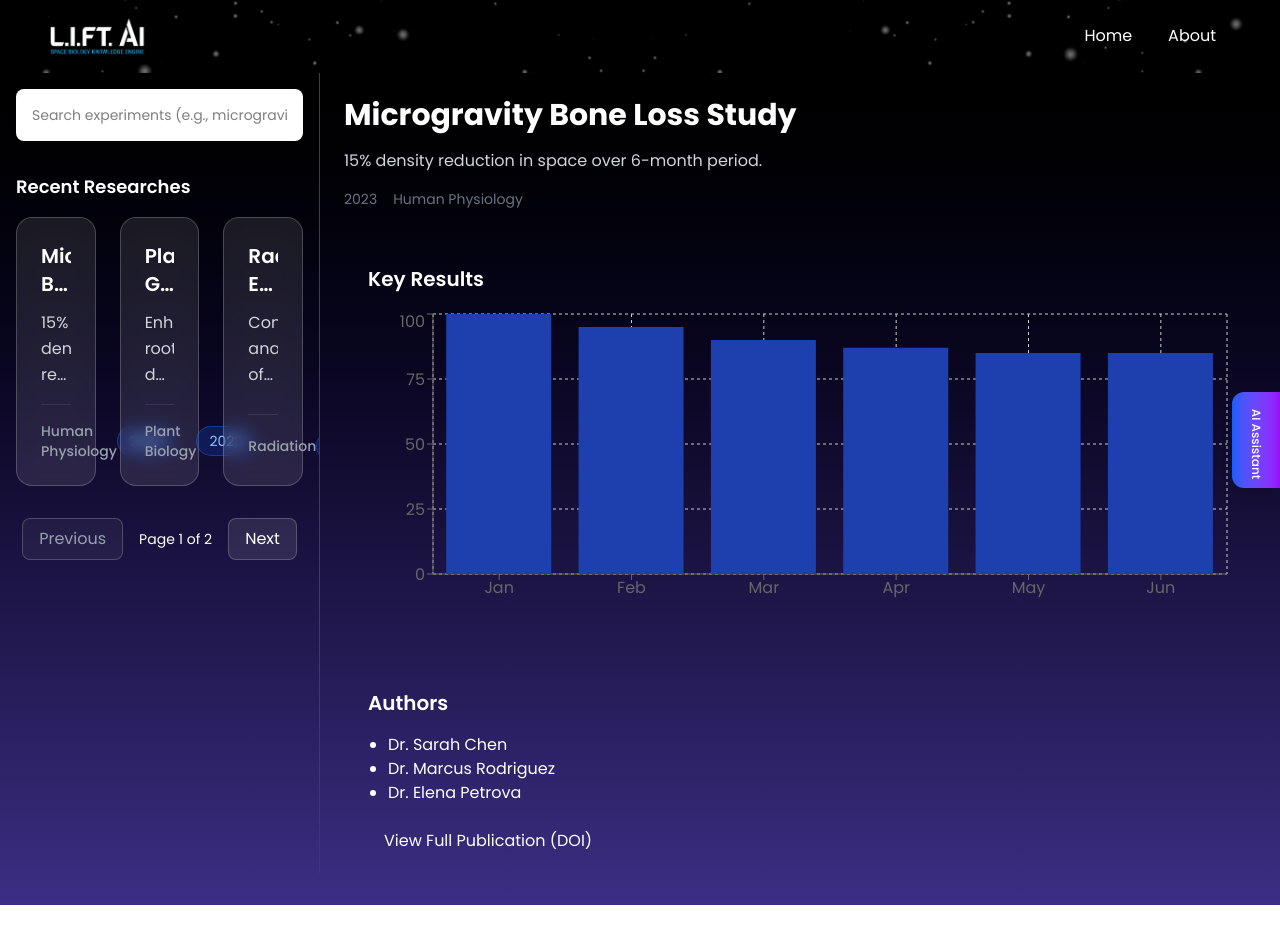
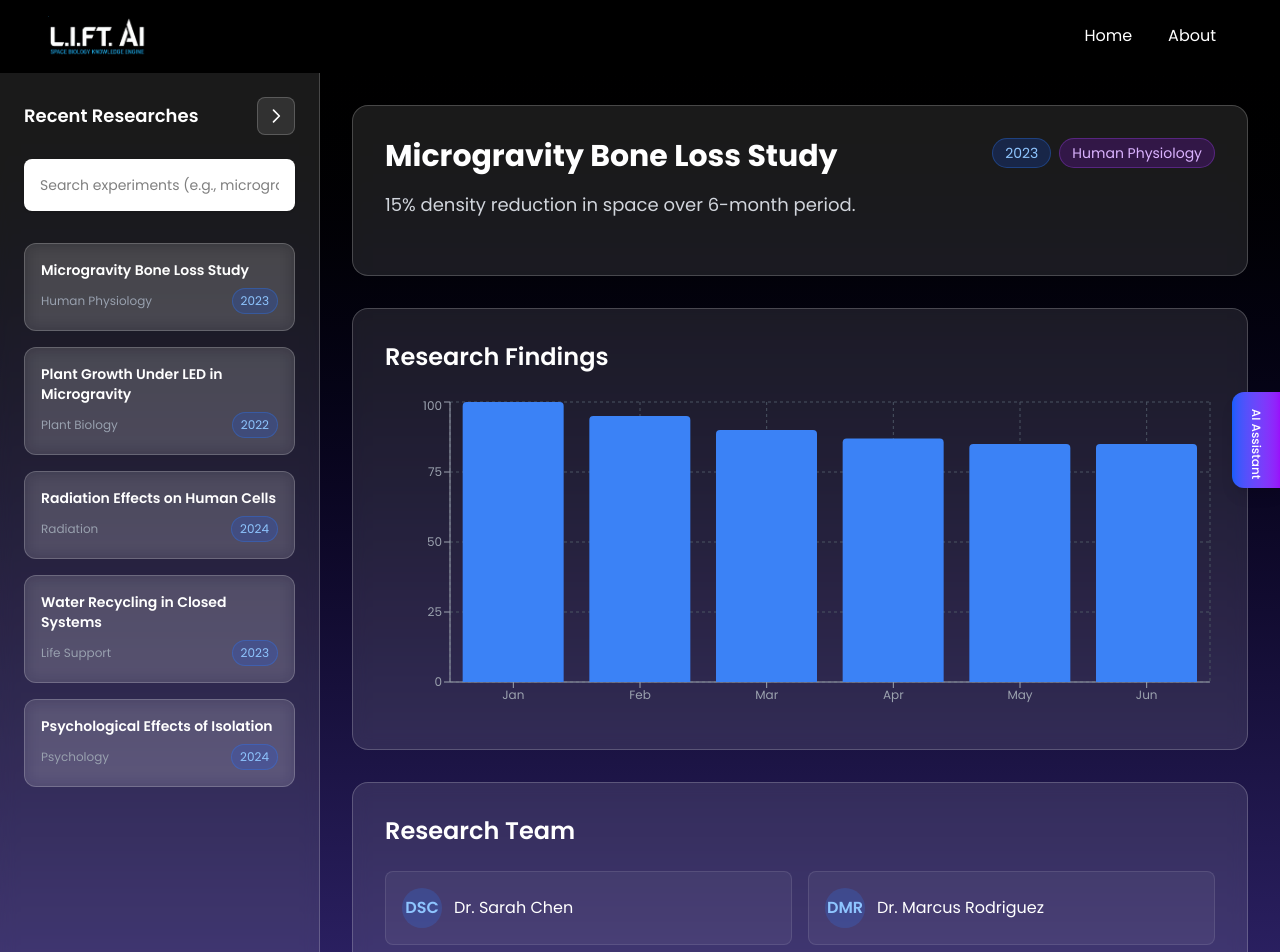
Before and after one commit to jeriel08/nasa-space-app, a React (Vite) app in the folder frontend-react/: page /research/1 in a window 1280 px wide. Shown: the top 952 px of the page. Before the commit the page ends 905 px from the top, so only its background shows below. Built offline with nearby package versions, Linux system fonts and the light colour scheme.

Commit message:
Improve UI

```diff
--- a/frontend-react/src/App.jsx
+++ b/frontend-react/src/App.jsx
@@ -28,7 +28,7 @@ function App() {
   ];
 
   return (
-    <div className="bg-gray-100 pb-8 min-h-screen bg-gradient-to-t from-[#3C2E84] to-black text-white font-display relative">
+    <div className="bg-gray-100 min-h-screen bg-gradient-to-t from-[#3C2E84] to-black text-white font-display relative">
       <StarsBackground />
       <Navbar />
 
@@ -94,7 +94,7 @@ function App() {
                   </div>
 
                   {/* Main Content Area */}
-                  <div className="bg-white/10 backdrop-blur-sm rounded-2xl p-8 shadow-2xl">
+                  <div className="bg-white/10 backdrop-blur-sm rounded-2xl p-8 mb-10 shadow-2xl">
                     {searchQuery ? (
                       // Show ResearchCard when there's a search query
                       <section>
--- a/frontend-react/src/components/Chatbot.jsx
+++ b/frontend-react/src/components/Chatbot.jsx
@@ -186,7 +186,7 @@ const Chatbot = ({ isOpen, onClose }) => {
               value={inputMessage}
               onChange={(e) => setInputMessage(e.target.value)}
               onKeyPress={handleKeyPress}
-              placeholder="Ask about space research, microgravity, radiation..."
+              placeholder="Ask about space, research..."
               className="w-full bg-gray-800 text-white rounded-xl px-4 py-3 pr-12 resize-none focus:outline-none focus:ring-2 focus:ring-blue-500 text-sm placeholder-gray-400 border border-gray-700"
               rows="1"
               style={{ minHeight: "50px", maxHeight: "120px" }}
--- a/frontend-react/src/components/Navbar.jsx
+++ b/frontend-react/src/components/Navbar.jsx
@@ -2,7 +2,7 @@ import logo from "../assets/logo text.png";
 
 export default function Navbar() {
   return (
-    <nav class="text-white sticky bg-[image:url('/star.png')] top-0 z-50 px-8">
+    <nav class="text-white sticky bg-black top-0 z-50 px-8">
       <div class="container mx-auto px-4">
         <div class="flex justify-between items-center py-4">
           {/* Logo */}
--- a/frontend-react/src/components/ResearchDetail.jsx
+++ b/frontend-react/src/components/ResearchDetail.jsx
@@ -8,96 +8,250 @@ import {
   CartesianGrid,
   Tooltip,
   ResponsiveContainer,
-} from "recharts"; // Chart imports
+} from "recharts";
 import SearchInput from "./SearchInput";
-import LatestResearches from "./LatestResearches"; // Reuse for sidebar
+import ResearchSidebar from "./ResearchSidebar";
 
 export default function ResearchDetail({ researches }) {
-  const { id } = useParams(); // Get ID from URL
-  const research = researches.find((r) => r.id === parseInt(id)); // Find matching data
+  const { id } = useParams();
+  const research = researches.find((r) => r.id === parseInt(id));
+  const [sidebarSearch, setSidebarSearch] = useState("");
+  const [isSidebarCollapsed, setIsSidebarCollapsed] = useState(false);
 
-  const [sidebarSearch, setSidebarSearch] = useState(""); // Sidebar filter
   const filteredRecents = researches
     .filter((item) =>
       item.title.toLowerCase().includes(sidebarSearch.toLowerCase())
     )
-    .slice(0, 5); // Limit to 5 for sidebar
+    .slice(0, 5);
 
   if (!research) {
     return (
       <div className="text-center p-8">
         Research not found.{" "}
-        <Link to="/" className="text-nasa-accent">
+        <Link to="/" className="text-blue-400 hover:text-blue-300">
           Go Home
         </Link>
       </div>
     );
   }
 
+  const toggleSidebar = () => {
+    setIsSidebarCollapsed(!isSidebarCollapsed);
+  };
+
   return (
-    <div className="flex h-screen overflow-hidden">
-      {/* Sidebar (20-30% width) */}
-      <aside className="w-80 bg-nasa-card p-4 overflow-auto border-r border-gray-700">
+    <div className="flex min-h-screen">
+      {/* Sidebar */}
+      <aside
+        className={`bg-white/10 backdrop-blur-sm border-r border-white/20 p-6 overflow-auto transition-all duration-300 ${
+          isSidebarCollapsed ? "w-20" : "w-80"
+        }`}
+      >
+        {/* Sidebar Header with Toggle Button */}
+        <div
+          className={`flex items-center ${
+            isSidebarCollapsed ? "justify-center" : "justify-between"
+          } mb-6`}
+        >
+          {!isSidebarCollapsed && (
+            <h3 className="text-lg font-semibold text-white">
+              Recent Researches
+            </h3>
+          )}
+          <button
+            onClick={toggleSidebar}
+            className="p-2 rounded-lg bg-white/10 hover:bg-white/20 border border-white/20 transition-all duration-200 group"
+            aria-label={
+              isSidebarCollapsed ? "Expand sidebar" : "Collapse sidebar"
+            }
+          >
+            <svg
+              className={`w-5 h-5 text-white transition-transform duration-300 ${
+                isSidebarCollapsed ? "rotate-180" : ""
+              }`}
+              fill="none"
+              stroke="currentColor"
+              viewBox="0 0 24 24"
+            >
+              <path
+                strokeLinecap="round"
+                strokeLinejoin="round"
+                strokeWidth={2}
+                d={isSidebarCollapsed ? "M15 19l-7-7 7-7" : "M9 5l7 7-7 7"}
+              />
+            </svg>
+          </button>
+        </div>
+
+        {/* Search Input - Hidden when collapsed */}
+        {!isSidebarCollapsed && (
+          <div className="mb-6">
             <SearchInput
               query={sidebarSearch}
               onQueryChange={setSidebarSearch}
-          className="mb-4" // Compact
+              placeholder="Search recent researches..."
             />
-        <h3 className="text-lg font-semibold mb-4">Recent Researches</h3>
-        <LatestResearches researches={filteredRecents} />{" "}
-        {/* Reused, but sidebar-sized */}
+          </div>
+        )}
+
+        {/* Sidebar Content - Now handled by ResearchSidebar component */}
+        <ResearchSidebar
+          researches={filteredRecents}
+          collapsed={isSidebarCollapsed}
+        />
       </aside>
 
-      {/* Main Content (70-80%) */}
-      <main className="flex-1 p-6 overflow-auto">
-        {/* Summary Hero */}
-        <div className="mb-8">
-          <h1 className="text-3xl font-bold mb-4">{research.title}</h1>
-          <p className="text-gray-300 mb-4">{research.summary}</p>
-          <div className="flex gap-4 text-sm text-gray-500">
-            <span>{research.year}</span>
-            <span>{research.theme}</span>
+      {/* Main Content */}
+      <main className="flex-1 p-8 overflow-auto">
+        {/* Mobile Toggle Button */}
+        <button
+          onClick={toggleSidebar}
+          className="lg:hidden fixed top-4 left-4 z-50 p-2 rounded-lg bg-white/10 hover:bg-white/20 border border-white/20 transition-all duration-200 backdrop-blur-sm"
+          aria-label={
+            isSidebarCollapsed ? "Expand sidebar" : "Collapse sidebar"
+          }
+        >
+          <svg
+            className="w-5 h-5 text-white"
+            fill="none"
+            stroke="currentColor"
+            viewBox="0 0 24 24"
+          >
+            <path
+              strokeLinecap="round"
+              strokeLinejoin="round"
+              strokeWidth={2}
+              d="M4 6h16M4 12h16M4 18h16"
+            />
+          </svg>
+        </button>
+
+        {/* Rest of your main content remains the same */}
+        <div className="bg-white/10 backdrop-blur-sm rounded-2xl p-8 mb-8 border border-white/20">
+          <div className="flex justify-between items-start mb-4">
+            <h1 className="text-3xl font-bold text-white flex-1 mr-4">
+              {research.title}
+            </h1>
+            <div className="flex gap-2">
+              <span className="bg-blue-600/20 text-blue-300 px-3 py-1 rounded-full border border-blue-500/30 text-sm">
+                {research.year}
+              </span>
+              <span className="bg-purple-600/20 text-purple-300 px-3 py-1 rounded-full border border-purple-500/30 text-sm">
+                {research.theme}
+              </span>
             </div>
           </div>
 
-        {/* Graph */}
-        <div className="bg-nasa-card rounded-lg p-6 mb-8">
-          <h2 className="text-xl font-semibold mb-4">Key Results</h2>
-          <ResponsiveContainer width="100%" height={300}>
+          <p className="text-gray-300 text-lg leading-relaxed mb-6">
+            {research.summary}
+          </p>
+
+          {research.tags && (
+            <div className="flex flex-wrap gap-2">
+              {research.tags.map((tag, index) => (
+                <span
+                  key={index}
+                  className="bg-white/10 text-gray-300 px-3 py-1 rounded-full text-sm border border-white/20"
+                >
+                  {tag}
+                </span>
+              ))}
+            </div>
+          )}
+        </div>
+
+        {/* Graph Section */}
+        {research.data && (
+          <div className="bg-white/10 backdrop-blur-sm rounded-2xl p-8 mb-8 border border-white/20">
+            <h2 className="text-2xl font-semibold mb-6 text-white">
+              Research Findings
+            </h2>
+            <div className="h-80">
+              <ResponsiveContainer width="100%" height="100%">
                 <BarChart data={research.data}>
-              <CartesianGrid strokeDasharray="3 3" />
-              <XAxis dataKey="month" />{" "}
-              {/* Adjust dataKey based on your data */}
-              <YAxis />
-              <Tooltip />
-              <Bar dataKey="density" fill="#1e40af" />{" "}
-              {/* Or 'growth', 'viability' */}
+                  <CartesianGrid strokeDasharray="3 3" stroke="#4B5563" />
+                  <XAxis dataKey="month" stroke="#9CA3AF" fontSize={12} />
+                  <YAxis stroke="#9CA3AF" fontSize={12} />
+                  <Tooltip
+                    contentStyle={{
+                      backgroundColor: "rgba(30, 41, 59, 0.8)",
+                      backdropFilter: "blur(10px)",
+                      border: "1px solid rgba(255, 255, 255, 0.2)",
+                      borderRadius: "8px",
+                      color: "white",
+                    }}
+                  />
+                  <Bar dataKey="density" fill="#3B82F6" radius={[4, 4, 0, 0]} />
                 </BarChart>
               </ResponsiveContainer>
             </div>
+          </div>
+        )}
 
-        {/* Authors & Link */}
-        <div className="bg-nasa-card rounded-lg p-6">
-          <h2 className="text-xl font-semibold mb-4">Authors</h2>
-          <ul className="list-disc pl-5 mb-4">
+        {/* Authors & Publication */}
+        <div className="bg-white/10 backdrop-blur-sm rounded-2xl p-8 border border-white/20">
+          <h2 className="text-2xl font-semibold mb-6 text-white">
+            Research Team
+          </h2>
+
+          <div className="grid grid-cols-1 md:grid-cols-2 gap-4 mb-6">
             {research.authors.map((author, i) => (
-              <li key={i}>{author}</li>
+              <div
+                key={i}
+                className="bg-white/5 rounded-lg p-4 border border-white/10 hover:border-white/20 transition-colors"
+              >
+                <div className="flex items-center space-x-3">
+                  <div className="w-10 h-10 bg-blue-500/20 rounded-full flex items-center justify-center">
+                    <span className="text-blue-300 font-semibold">
+                      {author
+                        .split(" ")
+                        .map((n) => n[0])
+                        .join("")}
+                    </span>
+                  </div>
+                  <span className="text-white">{author}</span>
+                </div>
+              </div>
             ))}
-          </ul>
+          </div>
+
+          {research.doi && (
+            <div className="pt-6 border-t border-white/10">
               <a
                 href={`https://doi.org/${research.doi}`}
                 target="_blank"
                 rel="noopener noreferrer"
-            className="bg-nasa-accent px-4 py-2 rounded inline-block hover:bg-blue-700"
+                className="inline-flex items-center space-x-2 bg-gradient-to-r from-blue-600 to-purple-600 hover:from-blue-700 hover:to-purple-700 px-6 py-3 rounded-xl text-white font-semibold transition-all duration-300 transform hover:-translate-y-0.5"
               >
-            View Full Publication (DOI)
+                <svg
+                  className="w-5 h-5"
+                  fill="none"
+                  stroke="currentColor"
+                  viewBox="0 0 24 24"
+                >
+                  <path
+                    strokeLinecap="round"
+                    strokeLinejoin="round"
+                    strokeWidth={2}
+                    d="M10 6H6a2 2 0 00-2 2v10a2 2 0 002 2h10a2 2 0 002-2v-4M14 4h6m0 0v6m0-6L10 14"
+                  />
+                </svg>
+                <span>View Full Publication</span>
               </a>
+            </div>
+          )}
         </div>
 
         {/* Back Link */}
-        <Link to="/" className="block mt-8 text-nasa-accent underline">
-          ← Back to Home
-        </Link>
+        {/* <Link
+          to="/"
+          className="inline-flex items-center space-x-2 mt-8 text-blue-400 hover:text-blue-300 transition-colors group"
+        >
+          <svg className="w-5 h-5 transform group-hover:-translate-x-1 transition-transform" fill="none" stroke="currentColor" viewBox="0 0 24 24">
+            <path strokeLinecap="round" strokeLinejoin="round" strokeWidth={2} d="M10 19l-7-7m0 0l7-7m-7 7h18" />
+          </svg>
+          <span>Back to Home</span>
+        </Link> */}
       </main>
     </div>
   );
--- /dev/null
+++ b/frontend-react/src/components/ResearchSidebar.jsx
@@ -0,0 +1,73 @@
+import { Link } from "react-router-dom";
+
+export default function ResearchSidebar({ researches, collapsed = false }) {
+  if (collapsed) {
+    // Compact view for collapsed state
+    return (
+      <div className="space-y-4">
+        {researches.map((research) => (
+          <Link
+            key={research.id}
+            to={`/research/${research.id}`}
+            className="block group"
+            title={research.title}
+          >
+            <div className="bg-white/10 backdrop-blur-sm border border-white/20 rounded-xl p-3 hover:bg-white/20 hover:border-white/40 transition-all duration-300 text-center">
+              <div className="w-6 h-6 mx-auto mb-1 bg-blue-500/20 rounded-full flex items-center justify-center">
+                <span className="text-blue-300 text-xs font-bold">
+                  {research.title
+                    .split(" ")
+                    .map((word) => word[0])
+                    .join("")
+                    .slice(0, 2)}
+                </span>
+              </div>
+              <span className="bg-blue-600/20 text-blue-300 text-xs px-1 py-0.5 rounded border border-blue-500/30">
+                {research.year}
+              </span>
+            </div>
+          </Link>
+        ))}
+
+        {researches.length === 0 && (
+          <div className="text-center">
+            <div className="w-6 h-6 mx-auto mb-1 bg-gray-500/20 rounded-full flex items-center justify-center">
+              <span className="text-gray-400 text-xs">∅</span>
+            </div>
+          </div>
+        )}
+      </div>
+    );
+  }
+
+  // Expanded view (original functionality)
+  return (
+    <div className="space-y-4">
+      {researches.map((research) => (
+        <Link
+          key={research.id}
+          to={`/research/${research.id}`}
+          className="block group"
+        >
+          <div className="bg-white/10 backdrop-blur-sm border border-white/20 rounded-xl p-4 hover:bg-white/20 hover:border-white/40 transition-all duration-300 h-full">
+            <h4 className="text-sm font-semibold mb-2 text-white group-hover:text-blue-100 transition-colors duration-300 line-clamp-2">
+              {research.title}
+            </h4>
+            <div className="flex justify-between items-center text-xs">
+              <span className="text-gray-400">{research.theme}</span>
+              <span className="bg-blue-600/20 text-blue-300 px-2 py-1 rounded-full border border-blue-500/30">
+                {research.year}
+              </span>
+            </div>
+          </div>
+        </Link>
+      ))}
+
+      {researches.length === 0 && (
+        <p className="text-center text-gray-500 py-4 text-sm">
+          No matching researches
+        </p>
+      )}
+    </div>
+  );
+}
```
Lines whose indentation alone changed are shown as unchanged.
